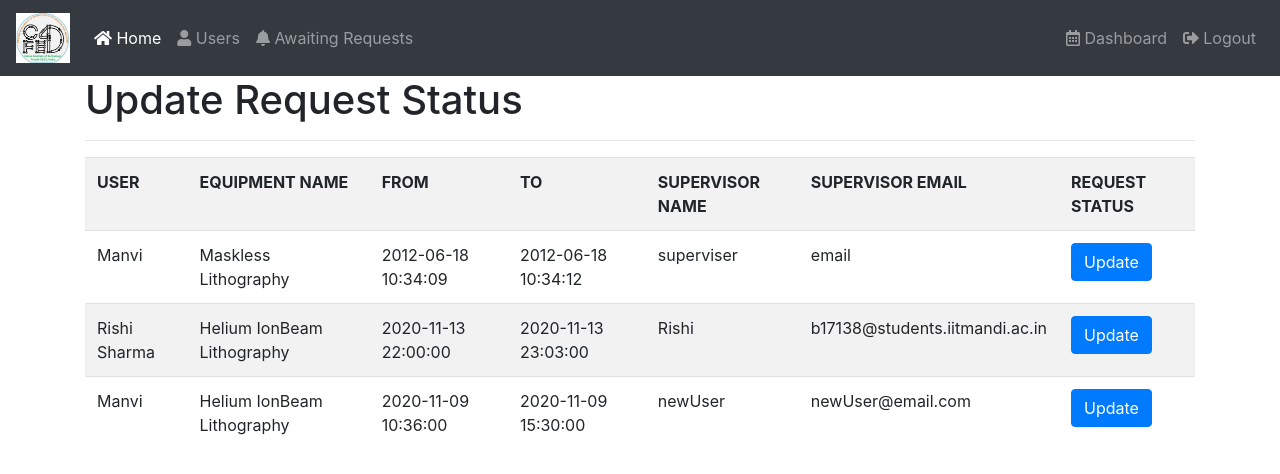
After one commit to rishi-s8/book-slots, a Flask app: page /requests in a window 1280 px wide. The commit adds this page. Shown: the top 474 px of the page. Run offline with Flask 2, Linux system fonts and the light colour scheme; a user stored in the database is signed in; data comes from the database, SQL or seed files in the repository; some libraries are stand-ins or nearby versions.

Commit message:
Added requests page in admin account

```diff
--- a/app.py
+++ b/app.py
@@ -63,6 +63,25 @@ def users():
         return render_template('users.html', users = users)
     flash("No users found.", "danger")
     return render_template('home.html')
+
+@app.route('/requests')
+@is_admin
+def requests():
+    cur = mysql.connection.cursor()
+    result = cur.execute(
+        "SELECT e.Name as equipmentName,\
+            u.name as userName,\
+            b.UserId, b.fromDateTime, b.toDateTime,\
+            b.SName, b.SEmail from Bookings b\
+            INNER JOIN users u on u.UserId = b.UserId\
+            INNER JOIN Equipments e\
+            ON e.id = b.EquipID WHERE b.RequestStatus='Awaited'")
+    requests = cur.fetchall()
+    cur.close()
+    if result > 0:
+        return render_template('requests.html', requests = requests)
+    flash("No Pending Requests.", "danger")
+    return render_template('requests.html')
 
 #Flask Route to view particular user ID and their history in Admin mode
 @app.route('/user/<int:UserId>')
--- a/templates/includes/_navbar.html
+++ b/templates/includes/_navbar.html
@@ -11,6 +11,7 @@
       </li>
       {% if session.admin %}
       <a class="nav-link" href="/users"><i class="fas fa-user"></i> Users <span class="sr-only"></span></a>
+      <a class="nav-link" href="/requests"><i class="fas fa-bell"></i> Awaiting Requests <span class="sr-only"></span></a>
       {% endif %}
     </ul>
     <ul class="nav navbar-nav navbar-right">
--- /dev/null
+++ b/templates/requests.html
@@ -0,0 +1,28 @@
+{% extends 'layout.html' %}
+
+{% block body %}
+<h1>Update Request Status</h1>
+  <hr>
+  <table class = 'table table-striped'>
+    <tr>
+      <th>USER</th>
+      <th>EQUIPMENT NAME</th>
+      <th>FROM</th>
+      <th>TO</th>
+      <th>SUPERVISOR NAME</th>
+      <th>SUPERVISOR EMAIL</th>
+      <th>REQUEST STATUS</th>
+    </tr>
+    {% for req in requests %}
+    <tr>
+      <td>{{req.userName}}</td>
+      <td>{{req.equipmentName}}</td>
+      <td>{{req.fromDateTime}}</td>
+      <td>{{req.toDateTime}}</td>
+      <td>{{req.SName}}</td>
+      <td>{{req.SEmail}}</td>
+      <td><input type = 'submit' class = "btn btn-primary" value = "Update"></td>
+    </tr>
+    {% endfor %}
+  </table>
+{% endblock %}
```
